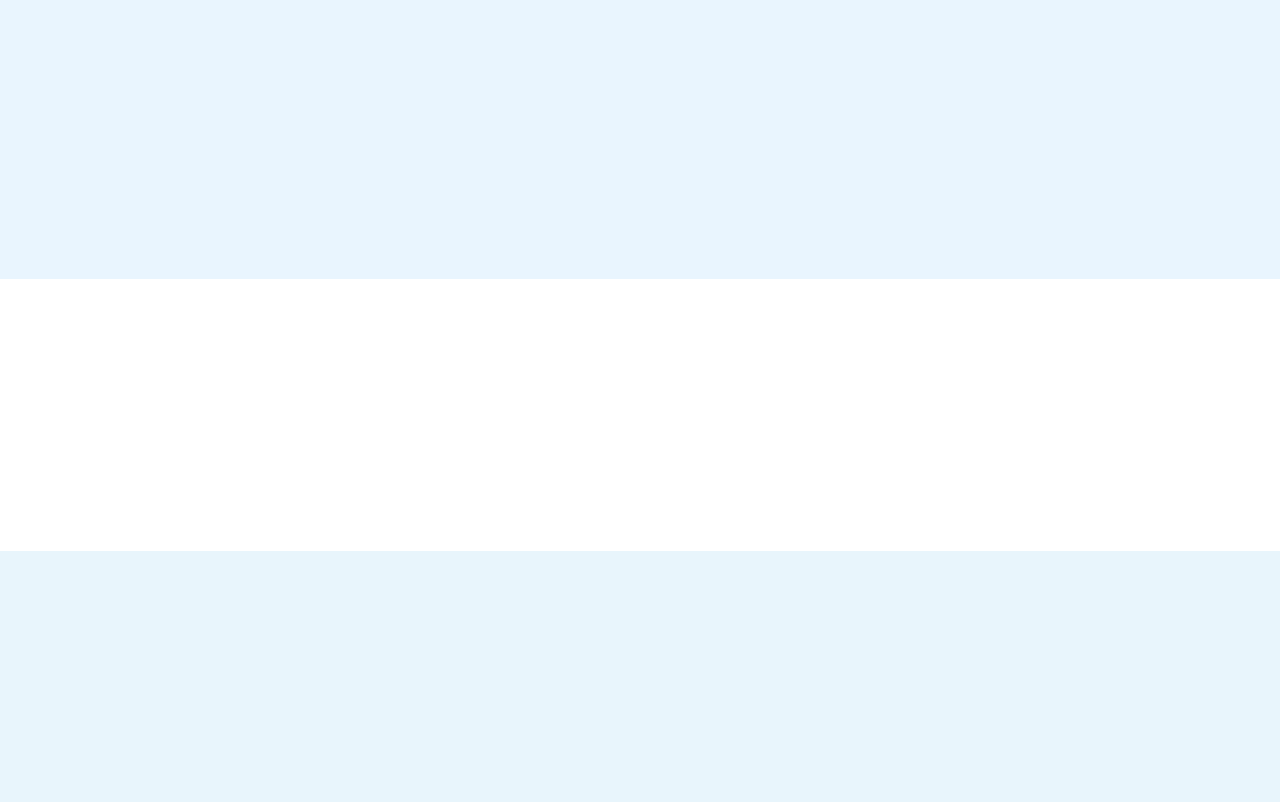
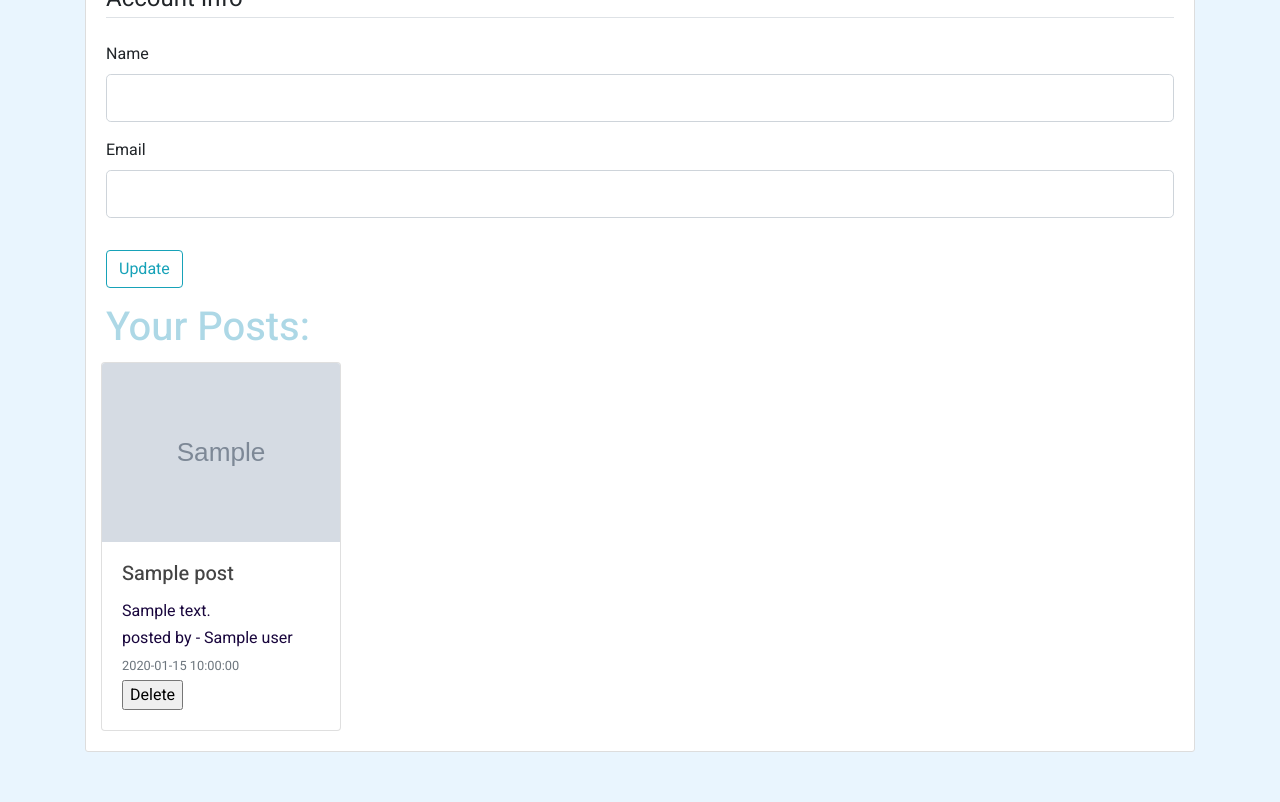
Before and after one commit to TalHaimovich/GetPet-Team-39, a Flask app: template flaskblog/templates/account.html in a window 1280 px wide. Shown: the part 249-1051 px from the top of the page. Before the commit the page ends 800 px from the top, so only its background shows below. Run offline with Flask 2, Linux system fonts and the light colour scheme; tables that the repository leaves empty hold one stand-in row (values such as "Sample post"); the template is opened without the code that fills it: values that come from a table or form of the project are taken from there, most other values are stand-ins (such as "Sample title", 1, 10 or a date in 2020); grey boxes marked "Sample" are stand-in pictures; parts of the project's set-up code (start-up, migrations or seed data) failed here and were passed over; some libraries are stand-ins or nearby versions; some web fonts are replaced.

Commit message:
Update for sevrale files

```diff
--- a/flaskblog/forms.py
+++ b/flaskblog/forms.py
@@ -3,6 +3,7 @@ from wtforms import StringField, PasswordField, SubmitField, BooleanField, Integ
 from wtforms.validators import DataRequired, Length, Email, EqualTo, ValidationError
 from flask_wtf.file import FileField, FileAllowed, FileRequired
 from flaskblog.models import User
+from flask_login import current_user
 
 
 class RegistrationForm(FlaskForm):
@@ -58,3 +59,17 @@ class PostForm(FlaskForm):
     type = SelectField('Type',  validators=[DataRequired()], choices=['adopt', 'foster'])
     price = IntegerField('Price')
     submit = SubmitField('Save')
+
+class UpdateAccountForm(FlaskForm):
+    name = StringField('Name', validators=[DataRequired(), Length(min=2, max=20)])
+    email = StringField('Email', validators=[DataRequired(), Email()])
+    image = FileField('image', validators=[
+        FileAllowed(['jpg', 'png'], 'Images only!')
+    ])
+    submit = SubmitField('Update')
+
+    def validate_email(self, email):
+        if email.data!=current_user.email:
+            user = User.query.filter_by(email=email.data).first()
+            if user:
+                raise ValidationError('That email is taken. please choose another')
--- a/flaskblog/models.py
+++ b/flaskblog/models.py
@@ -38,10 +38,7 @@ class Post(db.Model):
     is_adopt = db.Column(db.Boolean, default=False, nullable=False)
     is_foster = db.Column(db.Boolean, default=False, nullable=False)
     is_product = db.Column(db.Boolean, default=False, nullable=False)
-<<<<<<< HEAD
     is_discount = db.Column(db.Boolean, default=False, nullable=False)
-=======
->>>>>>> 292ae86b4044ff95d78f76549e311f1626f4731b
 
     def __repr__(self):
         return f"Post('{self.title}')"
--- a/flaskblog/templates/account.html
+++ b/flaskblog/templates/account.html
@@ -1,5 +1,65 @@
 {% extends "layout.html" %}
 {% block content %}
-    <h1>{{ current_user.name }}</h1>
-    <img src="uploads/{{ current_user.image }}" alt="" width="200px"/>
+<div class="content-section">
+    <div class="media">
+        <img class="rounded-circle account-img"  src="uploads/{{ current_user.image }}" alt="" width="200px"/>
+        <div class="media-body">
+            <h2 class="account-heading">{{ current_user.name }}</h2>
+            <p class="text-secondery">{{ current_user.email }}</p>
+        </div>
+    </div>
+
+
+
+        <form method="POST" action="" enctype="multipart/form-data">
+            {{ form.hidden_tag() }}
+            <fieldset class="form-group">
+                <legend class="border-bottom mb-4">Account Info</legend>
+                <div class="form-group">
+                    {{ form.name.label(class="form-control-label") }}
+                    {% if form.name.errors %}
+                        {{ form.name(class="form-control form-control-lg is-invalid") }}
+                        <div class="invalid-feedback">
+                            {% for error in form.name.errors %}
+                                <span>{{ error }}</span>
+                            {% endfor %}
+                        </div>
+                    {% else %}
+                        {{ form.name(class="form-control form-control-lg") }}
+                    {% endif %}
+                </div>
+                <div class="form-group">
+                    {{ form.email.label(class="form-control-label") }}
+                    {% if form.email.errors %}
+                        {{ form.email(class="form-control form-control-lg is-invalid") }}
+                        <div class="invalid-feedback">
+                            {% for error in form.email.errors %}
+                                <span>{{ error }}</span>
+                            {% endfor %}
+                        </div>
+                    {% else %}
+                        {{ form.email(class="form-control form-control-lg") }}
+                    {% endif %}
+                </div>
+            </fieldset>
+            <div class="form-group">
+                {{ form.submit(class="btn btn-outline-info") }}
+            </div>
+        </form>
+
+
+
+    <h1 style="color: lightblue;">Your Posts:</h1>
+    <div class="tab-content" id="pills-tabContent">
+        <div class="tab-pane fade show active" id="all-posts" role="tabpanel" aria-labelledby="all-posts-tab">
+            <div class="row">
+                {% for post in all_posts %}
+                    {% with post=post %}
+                        {% include 'post_card.html' %}
+                    {% endwith %}
+                {% endfor %}
+            </div>
+        </div>
+</div>
+
 {% endblock content %}
--- a/flaskblog/templates/post_card.html
+++ b/flaskblog/templates/post_card.html
@@ -5,12 +5,9 @@
         {% if post.is_product %}
             <p class="card-title">{{ post.price }} ils</p>
         {% endif %}
-<<<<<<< HEAD
         {% if post.is_discount %}
             <p class="card-title", style="background-color: crimson",>{{ post.price }} ils</p>
         {% endif %}
-=======
->>>>>>> 292ae86b4044ff95d78f76549e311f1626f4731b
         <p class="card-text">{{ post.content }}</p>
         <p class="card-text">posted by - {{ post.user.name }}</p>
         <p class="card-text"><small class="text-muted">{{ post.date_posted }}</small></p>
```
Also changed, not shown: flaskblog/routes.py (+18 -21 lines), flaskblog/templates/homelogged.html (+0 -26 lines), flaskblog/images/profile_pics/current_user.png (added), flaskblog/site.db.
